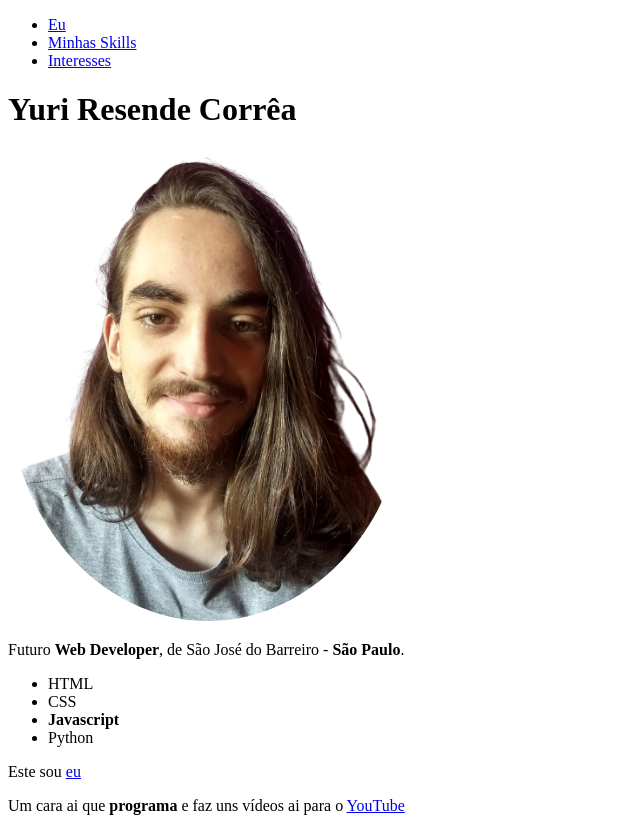
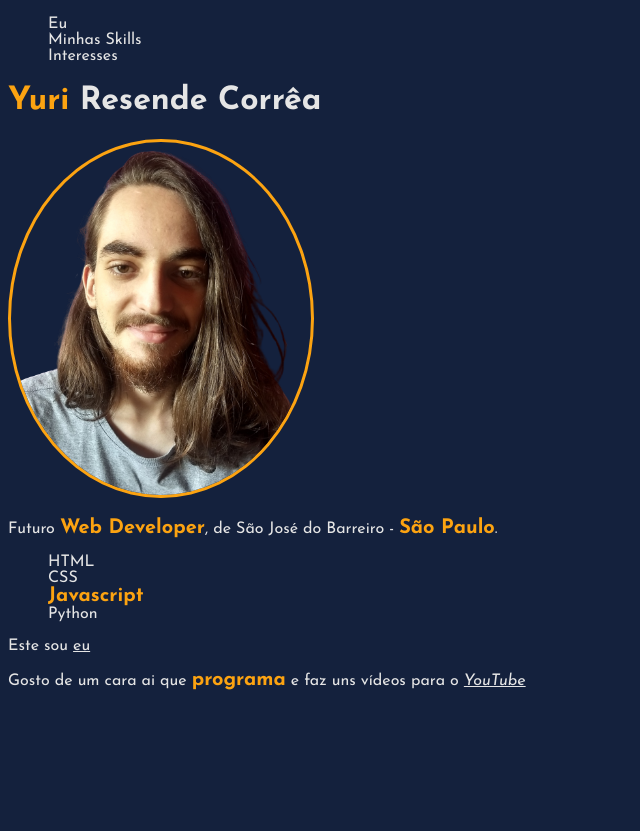
Before and after one commit to yuri-rc/trybe-portfolio, a plain HTML site: page index.htm in a window 1280 px wide. Shown: the whole page, without its empty margins (0-640 px from the left). After the commit the page ends 800 px from the top, so only its background shows below. Drawn offline with Linux system fonts and the light colour scheme.

Commit message:
Adicionando estilo ao portifolio

```diff
--- a/index.htm
+++ b/index.htm
@@ -5,11 +5,46 @@
     <meta charset="UTF-8">
     <meta http-equiv="X-UA-Compatible" content="IE=edge">
     <meta name="viewport" content="width=device-width, initial-scale=1.0">
+    <link
+        href="https://fonts.googleapis.com/css2?family=Josefin+Sans:ital,wght@0,100;0,200;0,300;0,400;0,500;0,600;0,700;1,100;1,200;1,300;1,400;1,500;1,600;1,700&display=swap"
+        rel="stylesheet">
     <style>
+        body {
+            background-color: #14213d;
+            font-family: 'Josefin Sans', sans-serif;
+            color: #e5e5e5;
+        }
+
         img {
             border-radius: 50%;
-            width: 400px;
+            width: 300px;
+            border: 3px solid #fca311;
         }
+
+        span {
+            color: #fca311;
+        }
+
+        li {
+            list-style: none;
+        }
+
+        a {
+            text-decoration: none;
+            color: #e5e5e5;
+
+        }
+
+        strong {
+            font-size: 20px;
+            color: #fca311;
+
+        }
+
+        .underline {
+            text-decoration: underline;
+        }
+
     </style>
     <title>Protifolio</title>
 </head>
@@ -21,7 +56,7 @@
         <li><a href="#yt">Interesses</a></li>
     </ul>
 
-    <h1 id="eu">Yuri Resende Corrêa</h1>
+    <h1 id="eu"><span>Yuri</span> Resende Corrêa</h1>
 
     <img src="img/me.png" alt="Nesta imagem sou eu, olhando para a câmera com um leve sorriso">
 
@@ -35,10 +70,10 @@
 
     </ul>
 
-    <p>Este sou <a href="img/me.png" target="_blank">eu</a></p>
+    <p>Este sou <a href="img/me.png" target="_blank" class="underline">eu</a></p>
 
-    <p id="yt">Um cara ai que <strong>programa</strong> e faz uns vídeos ai para o <a
-            href="https://www.youtube.com/c/GEMAPLYS" target="_blank">YouTube</a></p>
+    <p id="yt">Gosto de um cara ai que <strong>programa</strong> e faz uns vídeos para o <em><a
+        href="https://www.youtube.com/c/GEMAPLYS" target="_blank" class="underline">YouTube</a></em></p>
 
 </body>
 
```
